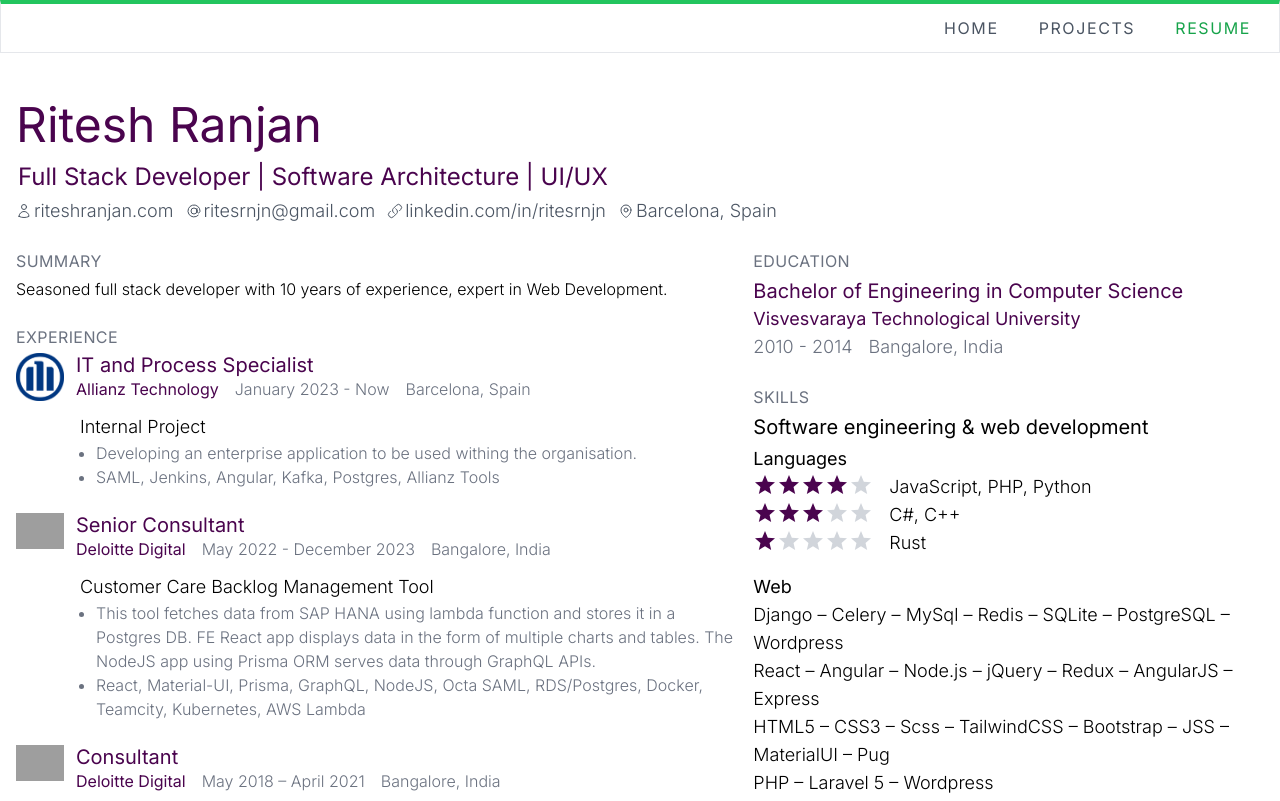
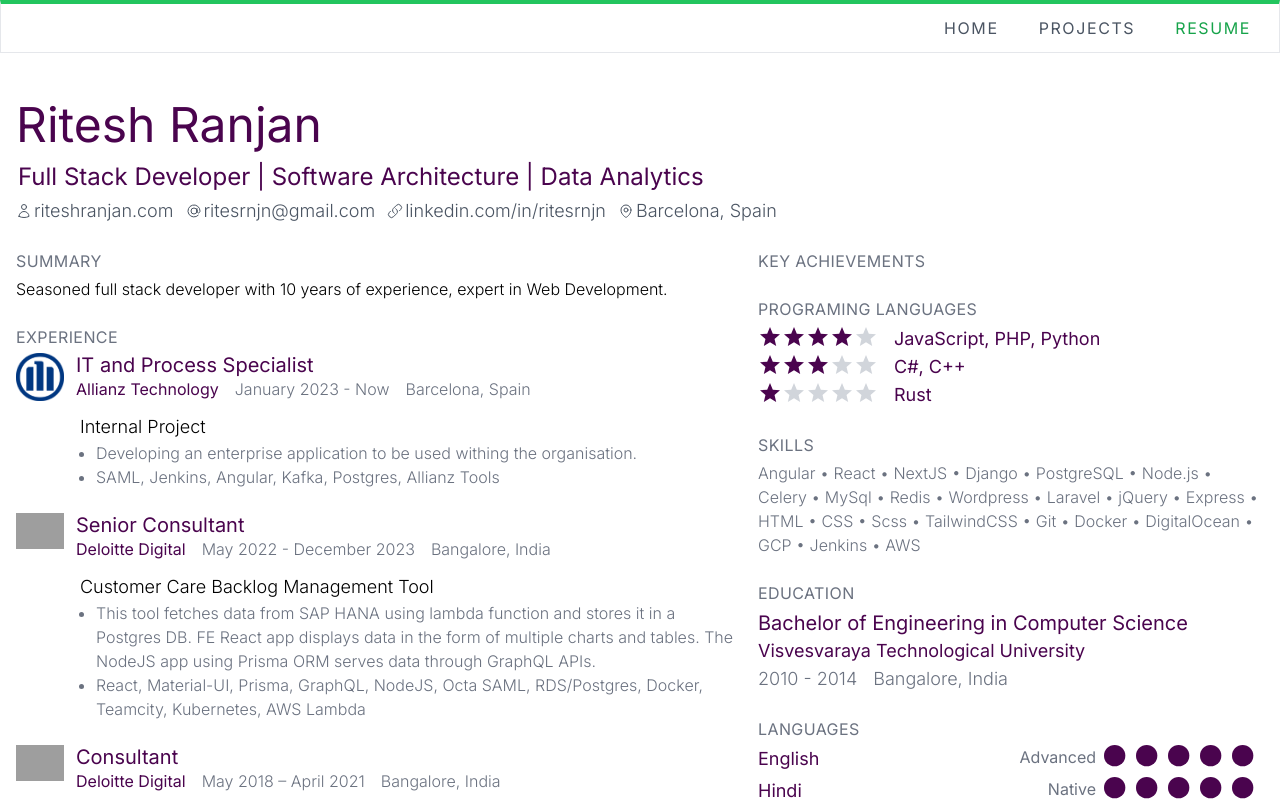
Before and after one commit to ritesrnjn/ritesrnjn.github.io, a Next.js app: page /resume in a window 1280 px wide. Shown: the top 801 px of the page. Built offline with nearby package versions, Linux system fonts and the light colour scheme; grey boxes are pictures that could not be loaded.

Commit message:
fixed types

```diff
--- a/src/app/resume/Language.tsx
+++ /dev/null
@@ -1,28 +0,0 @@
-const CircleIcon = ({className}: { className?: string }) => (
-  <svg className={className} focusable='false' viewBox='0 0 24 24' aria-hidden='true' width='32' height='32'>
-    <circle cx='8' cy='8' r='8'/>
-  </svg>
-)
-
-const RatingCircles = ({stars}: { stars: number }) => (
-  <div className='flex'>
-    {[...Array(5)].map((star, i) => (
-      <CircleIcon key={`star-${i}`} className={`text-base ${i < stars ? 'fill-fuchsia-950' : 'fill-gray-300'}`} />
-    ))}
-  </div>
-)
-
-export const Language = (
-  {name, level, score}:
-  {name: string, score: number, level: string}
-) => {
-  return (
-    <div className='flex justify-between'>
-      <div className='text-lg text-fuchsia-950'>{name}</div>
-      <div className='flex'>
-        <div className='text-gray-500 text-base mr-2'>{level}</div>
-        <RatingCircles stars={score}/>
-      </div>
-    </div>
-  )
-}
--- /dev/null
+++ b/src/app/resume/Levels.tsx
@@ -0,0 +1,50 @@
+import {Level} from '@/types/resume'
+
+const CircleIcon = ({className}: { className?: string }) => (
+  <svg className={className} focusable='false' viewBox='0 0 24 24' aria-hidden='true' width='32' height='32'>
+    <circle cx='8' cy='8' r='8'/>
+  </svg>
+)
+
+const RatingCircles = ({stars}: { stars: number }) => (
+  <div className='flex'>
+    {[...Array(5)].map((star, i) => (
+      <CircleIcon key={`star-${i}`} className={`text-base ${i < stars ? 'fill-fuchsia-950' : 'fill-gray-300'}`} />
+    ))}
+  </div>
+)
+
+export const Language = (level:Level) => (
+  <div className='flex justify-between'>
+    <div className='text-lg text-fuchsia-950'>{level.items[0]}</div>
+    <div className='flex'>
+      <div className='text-gray-500 text-base mr-2'>{level.name}</div>
+      <RatingCircles stars={level.score}/>
+    </div>
+  </div>
+)
+
+// PROGRAMMING BLOCK (STAR RATINGS)
+
+const StarIcon = ({className}: { className?: string }) => (
+  <svg className={className} focusable='false' viewBox='0 0 24 24' aria-hidden='true' width='24' height='24'>
+    <path d='M12 17.27L18.18 21l-1.64-7.03L22 9.24l-7.19-.61L12 2 9.19 8.63 2 9.24l5.46 4.73L5.82 21z'></path>
+  </svg>
+)
+
+const RatingStars = ({stars}: { stars: number }) => (
+  <div className='flex'>
+    {[...Array(5)].map((star, i) => (
+      <StarIcon key={`star-${i}`} className={`text-base ${i < stars ? 'fill-fuchsia-950' : 'fill-gray-300'}`} />
+    ))}
+  </div>
+)
+
+export const ProgrammingLanguage =  (level:Level) => (
+  <div className='flex width-full'>
+    <RatingStars stars={level.score}/>
+    <div className='text-lg text-fuchsia-950 ml-4'>
+      {level.items.join(', ')}
+    </div>
+  </div>
+)
--- a/src/app/resume/Skills.tsx
+++ b/src/app/resume/Skills.tsx
@@ -14,66 +14,29 @@
   </div>
 )
 
-const CircleIcon = ({className}: { className?: string }) => (
-  <svg className={className} focusable='false' viewBox='0 0 24 24' aria-hidden='true' width='24' height='24'>
-    <circle cx='8' cy='8' r='8' fill='#000000'/>
-  </svg>
-)
-
-const RatingCircles = ({stars}: { stars: number }) => (
-  <div className='flex'>
-    {[...Array(5)].map((star, i) => (
-      <CircleIcon key={`star-${i}`} className={`text-base ${i < stars ? 'fill-fuchsia-950' : 'fill-gray-300'}`} />
-    ))}
-  </div>
-)
-
 
 export default function SkillsSection({skills}: { skills: Skills }) {
-
   return (
     <>
-      <h3 className='text-xl mb-1'>
-        {skills.title}
-      </h3>
-
       {/* languages */}
       <div className='mb-4'>
         <div>
-          <h5 className='text-lg'>
+          <h5 className='text-lg text-fuchsia-950'>
             {skills.languages.title}
           </h5>
 
-          {skills.languages.levels.map(level => (
-            <div key={level.name} className='flex width-full'>
-              <RatingStars stars={level.stars} />
-              <div className='text-lg font-light ml-4'>
-                {level.languages.join(', ')}
-              </div>
-            </div>
-          ))}
+
 
         </div>
       </div>
 
       <div className='mb-4'>
-        <div className='text-lg'>
+        <div className='text-lg text-fuchsia-950'>
           {skills.web.title}
         </div>
         {skills.web.tech.map((t:string[]) => (
-          <div className='text-lg font-light' key={t[0]}>
-            {t.join(' – ')}
-          </div>
-        ))}
-      </div>
-
-      <div>
-        <div className='text-lg'>
-          {skills.other.title}
-        </div>
-        {skills.other.tech.map((t) => (
-          <div className='text-lg font-light' key={t[0]}>
-            {t.join(' – ')}
+          <div className='text-md font-light text-gray-500' key={t[0]}>
+            {t.join(' • ')}
           </div>
         ))}
       </div>
--- a/src/app/resume/page.tsx
+++ b/src/app/resume/page.tsx
@@ -4,7 +4,6 @@
 import resumeData from '@/config/resume.json'
 import workExperiencesData from '@/config/work_experiences.json'
 import Experience from '@/app/resume/Experience'
-import Skills from '@/app/resume/Skills'
 import {
   Details,
   Education as EducationType,
@@ -12,7 +11,7 @@
   Experience as ExperienceType,
   Project as ProjectType
 } from '@/types/resume'
-import {Language} from './Language'
+import {Language, ProgrammingLanguage} from './Levels'
 
 export const metadata: Metadata = {
   title: 'My Resume',
@@ -25,7 +24,7 @@
   return (
     <div className='max-w-screen-xl mx-auto my-12'>
       <Intro details={resume.details}/>
-      <div className='mt-4 mb-6 grid gap-4 grid-cols-1 sm:grid-cols-12'>
+      <div className='mt-4 mb-6 grid gap-6 grid-cols-1 sm:grid-cols-12'>
         <div className='col-span-1 sm:col-span-7'>
           <LeftSection resume={resume}/>
         </div>
@@ -62,17 +61,27 @@
 function RightSection({resume}: { resume: Resume }) {
   return (
     <>
+      <Section title='Key Achievements'>
+
+      </Section>
+      <Section title='Programing Languages'>
+        {resume.programmingLanguages.map(level => (
+          <ProgrammingLanguage  key={level.name} items={level.items} name={level.name||''} score={level.score} />
+        ))}
+      </Section>
+      <Section title='Skills'>
+        <div className='text-md font-light text-gray-500'>
+          {resume.skills.join(' • ')}
+        </div>
+      </Section>
       <Section title='Education'>
         {resume.education.map((edu) => (
           <Education key={edu.duration} edu={edu}/>
         ))}
       </Section>
-      <Section title='Skills'>
-        <Skills skills={resume.skills}/>
-      </Section>
       <Section title='Languages'>
-        {resume.languages.map(language => (
-          <Language key={language.name} name={language.name} level={language.level} score={language.score} />
+        {resume.languages.map(level => (
+          <Language key={level.name} items={level.items} name={level.name||''} score={level.score} />
         ))}
       </Section>
     </>
--- a/src/config/resume.json
+++ b/src/config/resume.json
@@ -1,7 +1,11 @@
 {
   "details": {
     "name": "Ritesh Ranjan",
-    "roles": ["Full Stack Developer", "Software Architecture", "UI/UX"],
+    "roles": [
+      "Full Stack Developer",
+      "Software Architecture",
+      "Data Analytics"
+    ],
     "about": "Designer, developer, painter, and overall a pretty nice guy",
     "email": "ritesrnjn@gmail.com",
     "linkedIn": "linkedin.com/in/ritesrnjn",
@@ -18,19 +22,19 @@
   },
   "languages": [
     {
-      "name": "English",
-      "level": "Advanced",
-      "score": 5
+      "name": "Advanced",
+      "score": 5,
+      "items": ["English"]
     },
     {
-      "name": "Hindi",
-      "level": "Native",
-      "score": 5
+      "name": "Native",
+      "score": 5,
+      "items": ["Hindi"]
     },
     {
-      "name": "Spanish",
-      "level": "Beginner",
-      "score": 2
+      "name": "Beginner",
+      "score": 2,
+      "items": ["Spanish"]
     }
   ],
   "summary": "Seasoned full stack developer with 10 years of experience, expert in Web Development.",
@@ -42,15 +46,11 @@
       "location": "Bangalore, India"
     }
   ],
-  "skills": {
-    "title": "Software engineering & web development",
-    "languages": {
-      "title": "Languages",
-      "levels": [
+  "programmingLanguages": [
     {
       "name": "Advanced",
-          "stars": 4,
-          "languages": [
+      "score": 4,
+      "items": [
         "JavaScript",
         "PHP",
         "Python"
@@ -58,86 +58,45 @@
     },
     {
       "name": "Intermediate",
-          "stars": 3,
-          "languages": [
+      "score": 3,
+      "items": [
         "C#",
         "C++"
       ]
     },
     {
       "name": "Beginner",
-          "stars": 1,
-          "languages": [
+      "score": 1,
+      "items": [
         "Rust"
       ]
     }
-      ]
-    },
-    "web": {
-      "title": "Web",
-      "tech": [
-        [
+  ],
+  "skills": [
+    "Angular",
+    "React",
+    "NextJS",
     "Django",
+    "PostgreSQL",
+    "Node.js",
     "Celery",
     "MySql",
     "Redis",
-          "SQLite",
-          "PostgreSQL",
-          "Wordpress"
-        ],
-        [
-          "React",
-          "Angular",
-          "Node.js",
+    "Wordpress",
+    "Laravel",
     "jQuery",
-          "Redux",
-          "AngularJS",
-          "Express"
-        ],
-        [
-          "HTML5",
-          "CSS3",
+    "Express",
+    "HTML",
+    "CSS",
     "Scss",
     "TailwindCSS",
-          "Bootstrap",
-          "JSS",
-          "MaterialUI",
-          "Pug"
+    "Git",
+    "Docker",
+    "DigitalOcean",
+    "GCP",
+    "Jenkins",
+    "AWS"
   ],
-        [
-          "PHP",
-          "Laravel 5",
-          "Wordpress"
-        ],
-        [
-          "AWS",
-          "GCP",
-          "Heroku",
-          "DigitalOcean"
-        ]
-      ]
-    },
-    "other": {
-      "title": "Other",
-      "tech": [
-        [
-          "GIT",
-          "JIRA",
-          "Gulp",
-          "Webpack",
-          "Balsamiq",
-          "Photoshop"
-        ],
-        [
-          "IntelliJ IDEs",
-          "VSCode",
-          "Sublime Text",
-          "Visual Studio",
-          "Notepad++"
-        ]
-      ]
-    }
-  },
   "addExperiences": [
     {
       "name": "MedicalNEETPG",
```
Also changed, not shown: src/types/resume.ts (+10 -23 lines). Lines whose indentation alone changed are shown as unchanged.
